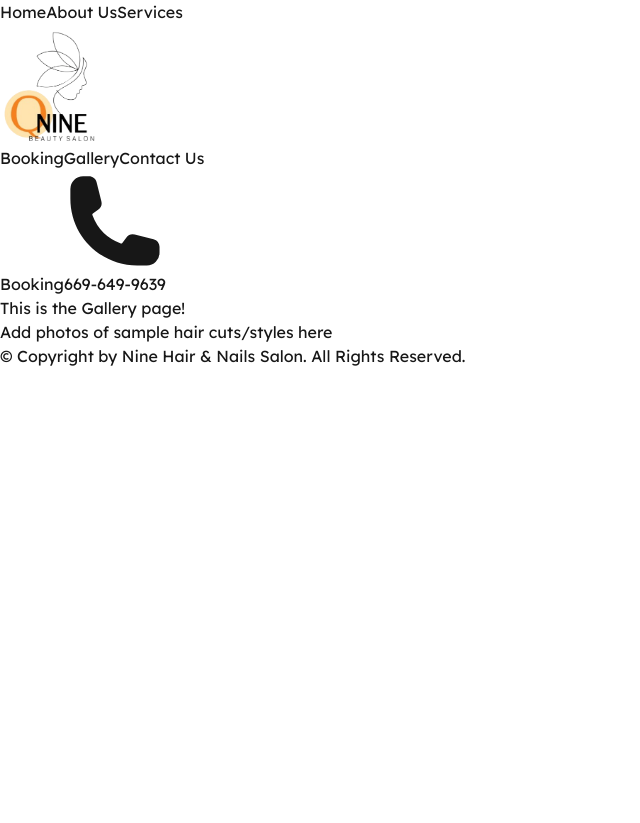
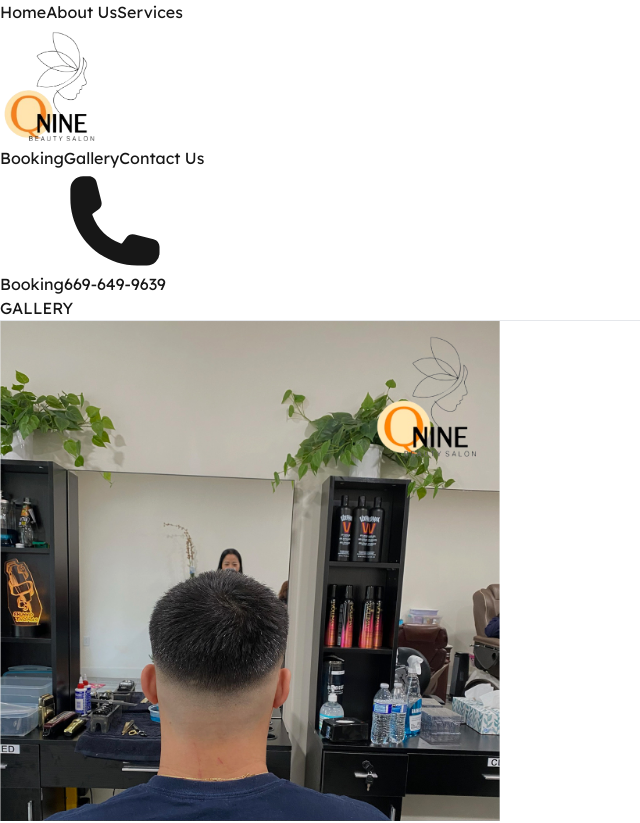
Before and after one commit to raeanntsui/febqsalon, a Next.js app: page /gallery in a window 1280 px wide. Shown: the top 823 px of the page, without its empty margins (0-640 px from the left). Before the commit the page ends 800 px from the top, so only its background shows below. Built offline with nearby package versions, Linux system fonts and the light colour scheme.

Commit message:
added gallery

```diff
--- a/src/app/gallery/page.tsx
+++ b/src/app/gallery/page.tsx
@@ -1,8 +1,14 @@
+import { GalleryZoom } from "../page";
 export default function Gallery() {
   return (
     <>
-      <h1>This is the Gallery page!</h1>
-      <p>Add photos of sample hair cuts/styles here</p>
+      <div className="flex items-center my-4">
+        <h2 className="text-center py-2 font-bold text-2xl">GALLERY</h2>
+        <hr className="flex-grow border-t-2 border-gray-300 mx-4" />
+      </div>
+      <div className="p-4">
+        <GalleryZoom />
+      </div>
     </>
   );
 }
--- a/src/app/page.tsx
+++ b/src/app/page.tsx
@@ -6,8 +6,7 @@ import "react-medium-image-zoom/dist/styles.css";
 import "./styles.css";
 import ImageCarousel from "./components/swiper";
 
-export default function Home() {
-  const services = [
+export const services = [
   { name: "Facial", image: "/home-facial.jpg" },
   { name: "Manicure", image: "/home-manicure.jpg" },
   { name: "Dipping Powder", image: "/home-dp.jpg" },
@@ -17,6 +16,7 @@ export default function Home() {
   { name: "Eyelash Extension", image: "/home-ee.jpg" },
 ];
 
+export const GalleryZoom = () => {
   const gallerySample = [
     { image: "/home-sample-1.jpg", altText: "Men's haircut back view" },
     { image: "/home-sample-2.jpg", altText: "Hair before and after treatment" },
@@ -31,8 +31,6 @@ export default function Home() {
     { image: "/home-sample-11.jpg", altText: "Straight hair cut" },
     { image: "/home-sample-12.jpg", altText: "Hair cut and styled with curls" },
   ];
-
-  const GalleryZoom = () => {
   return (
     <div className="grid grid-cols-4 grid-rows-3 gap-3">
       {gallerySample.map((gallerySq, index) => (
@@ -66,6 +64,8 @@ export default function Home() {
     </div>
   );
 };
+
+export default function Home() {
   return (
     <>
       {/* <Head>
```
Lines whose indentation alone changed are shown as unchanged.
